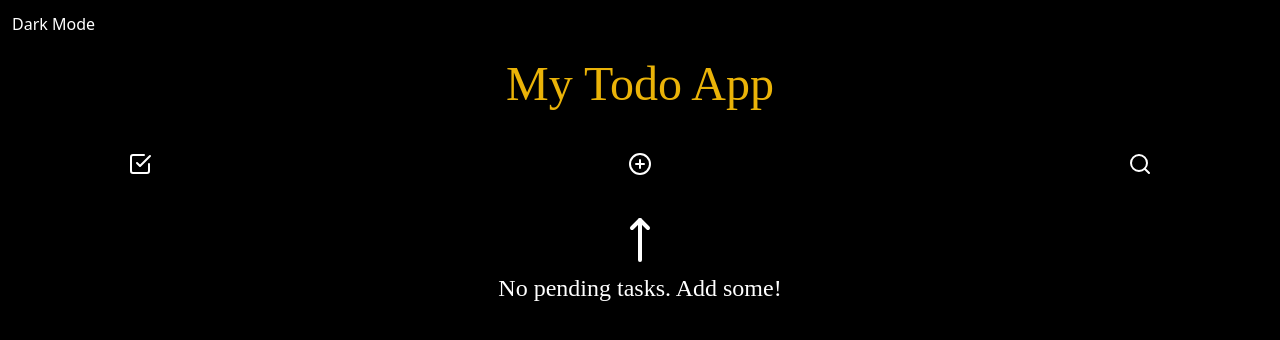
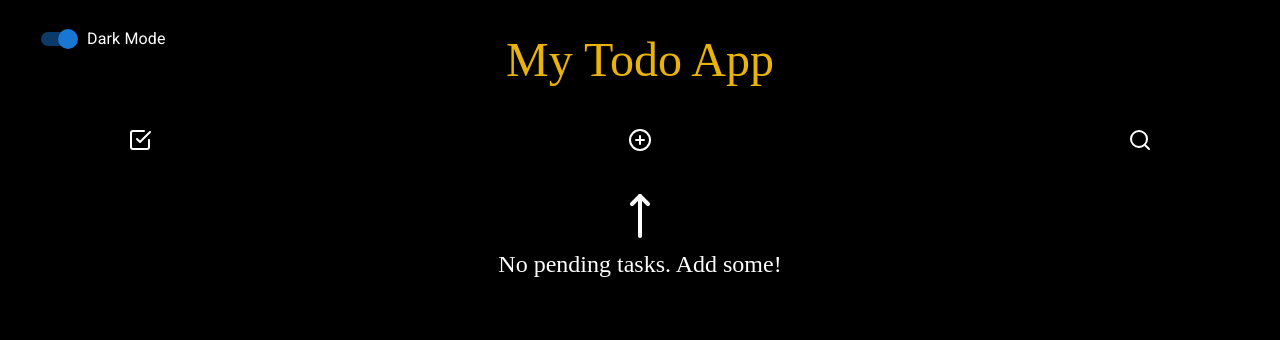
Before and after one commit to mateusceci-coder/my-todo-list, a React (Vite) app: page / in a window 1280 px wide. Shown: the top 340 px of the page. Built offline with nearby package versions, Linux system fonts and the light colour scheme; a web font is replaced by a local one.

Commit message:
chore: add material ui and switch button

```diff
--- a/package.json
+++ b/package.json
@@ -10,6 +10,9 @@
     "preview": "vite preview"
   },
   "dependencies": {
+    "@emotion/react": "^11.11.1",
+    "@emotion/styled": "^11.11.0",
+    "@mui/material": "^5.14.18",
     "lucide": "^0.292.0",
     "lucide-react": "^0.292.0",
     "react": "^18.2.0",
--- a/src/App.tsx
+++ b/src/App.tsx
@@ -3,6 +3,9 @@ import {  useFormTodoContext } from './contexts/Formcontext'
 import Input from './components/Input'
 import TodoList from './layout/TodoList'
 import Formbar from './layout/Formbar'
+import Switch from "@mui/material/Switch"
+import FormGroup from '@mui/material/FormGroup';
+import FormControlLabel from '@mui/material/FormControlLabel';
 
 export default function App() {
   const {  isFormOpen, isInputOpen, handleDarkMode, darkMode } = useFormTodoContext()
@@ -10,10 +13,14 @@ export default function App() {
   return (
   <div className={`${darkMode && "dark"}`}>
     <div className="bg-white dark:bg-main h-screen w-100 text-main-text p-3 overflow-y-scroll relative">
-      <button onClick={handleDarkMode}>Dark Mode</button>
+      <div className='flex gap-2 fixed left-10 top-5'>
+      <FormGroup>
+        <FormControlLabel className='dark:text-white text-black' control={<Switch onChange={handleDarkMode} defaultChecked />} label="Dark Mode" />
+      </FormGroup>
+      </div>
       {isFormOpen && <div className="bg-main bg-opacity-70 absolute inset-0"></div>}
       <Header />
-      {isInputOpen ?
+        {isInputOpen ?
           <Input /> : <Formbar />
         }
       <TodoList />
```
Also changed, not shown: 1 other file (tests, documents, lock files or other folders).
